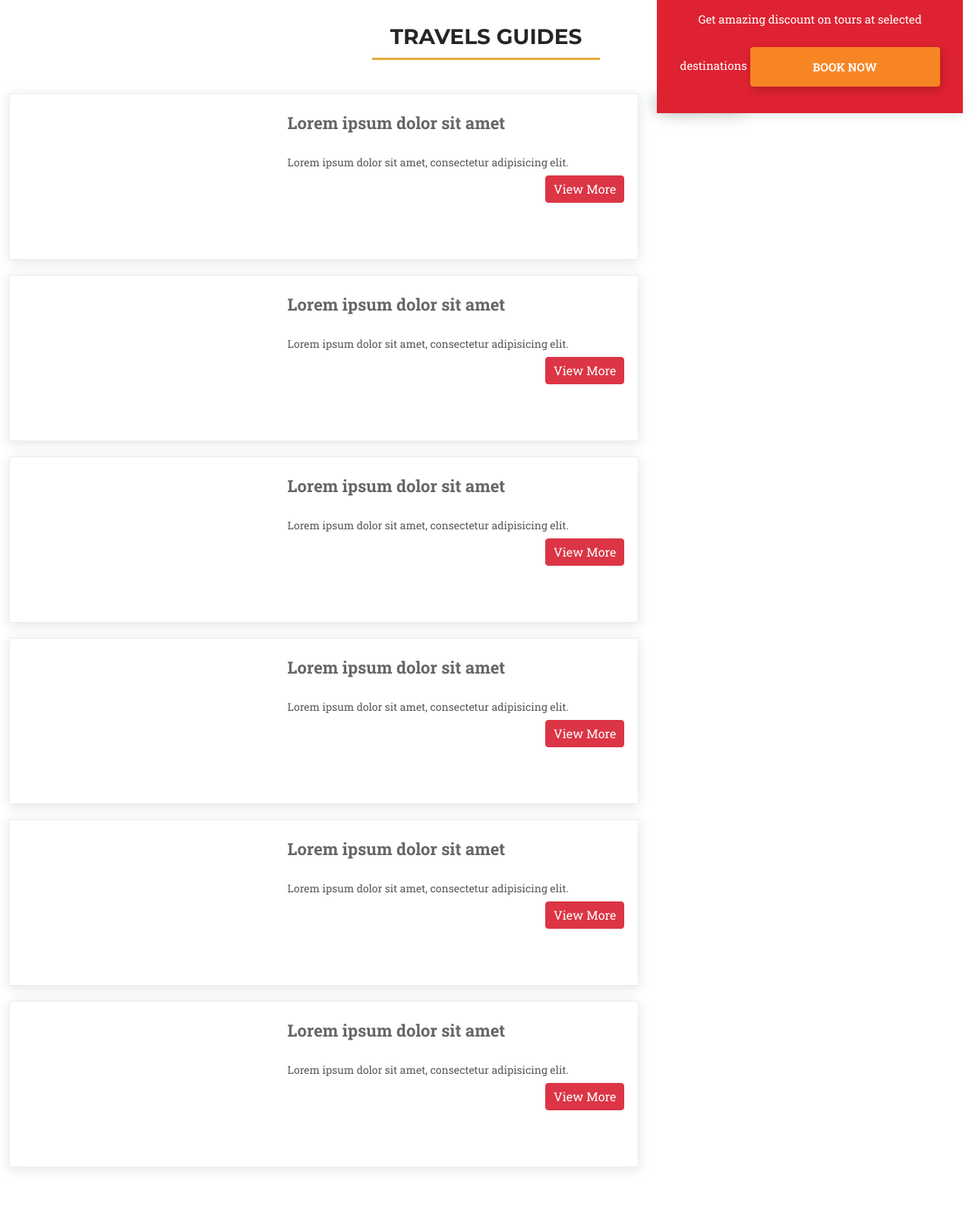
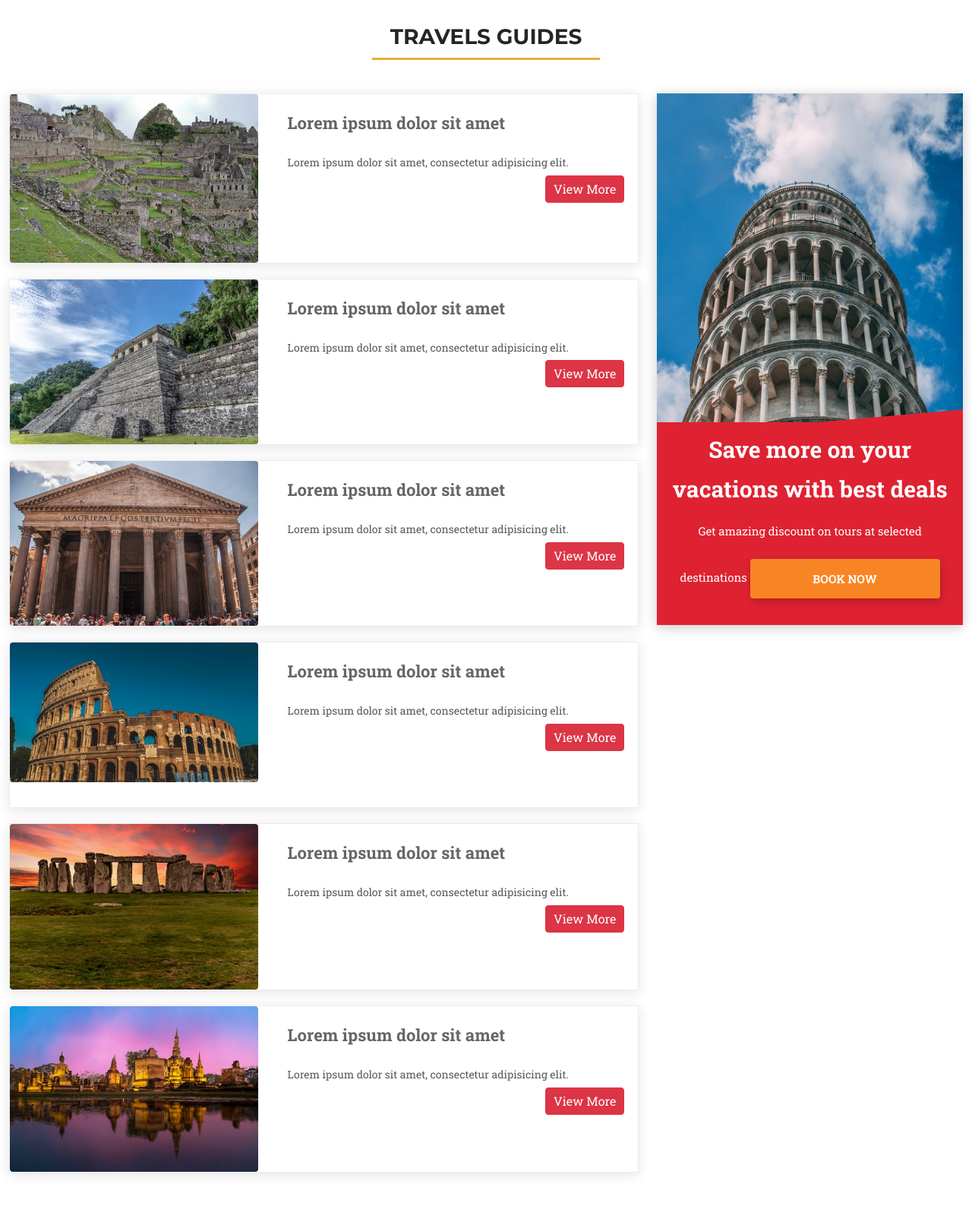
Before and after one commit to langvong01/ProjectSem1, a plain HTML site: page index.html in a window 1280 px wide. Shown: the part 1628-3220 px from the top of the page at 76% size. Drawn offline with nearby package versions, Linux system fonts and the light colour scheme; the site is published under a folder, as on GitHub Pages, so addresses that start at the root find nothing; a web font is replaced by a local one.

Commit message:
fix  src /img to img

```diff
--- a/index.html
+++ b/index.html
@@ -220,8 +220,8 @@
                   <a href="#">
                     <img
                       class="img-fluid rounded mb-3 mb-md-0"
-                      src="/img/lazyload-img.jpg"
-                      data-src="/img/tips/Huayna Picchu.jpeg"
+                      src="img/lazyload-img.jpg"
+                      data-src="img/tips/Huayna Picchu.jpeg"
                       alt=""
                     />
                   </a>
@@ -249,8 +249,8 @@
                   <a href="#">
                     <img
                       class="img-fluid rounded mb-3 mb-md-0"
-                      src="/img/lazyload-img.jpg"
-                      data-src="/img/tips/Palenque.jpeg"
+                      src="img/lazyload-img.jpg"
+                      data-src="img/tips/Palenque.jpeg"
                       alt=""
                     />
                   </a>
@@ -278,8 +278,8 @@
                   <a href="#">
                     <img
                       class="img-fluid rounded mb-3 mb-md-0"
-                      src="/img/lazyload-img.jpg"
-                      data-src="/img/tips/pantheon.jpeg"
+                      src="img/lazyload-img.jpg"
+                      data-src="img/tips/pantheon.jpeg"
                       alt=""
                     />
                   </a>
@@ -307,8 +307,8 @@
                   <a href="#">
                     <img
                       class="img-fluid rounded mb-3 mb-md-0"
-                      src="/img/lazyload-img.jpg"
-                      data-src="/img/tips/Rome.jpeg"
+                      src="img/lazyload-img.jpg"
+                      data-src="img/tips/Rome.jpeg"
                       alt=""
                     />
                   </a>
@@ -336,8 +336,8 @@
                   <a href="#">
                     <img
                       class="img-fluid rounded mb-3 mb-md-0"
-                      src="/img/lazyload-img.jpg"
-                      data-src="/img/tips/Stonehenge.jpeg"
+                      src="img/lazyload-img.jpg"
+                      data-src="img/tips/Stonehenge.jpeg"
                       alt=""
                     />
                   </a>
@@ -365,8 +365,8 @@
                   <a href="#">
                     <img
                       class="img-fluid rounded mb-3 mb-md-0"
-                      src="/img/lazyload-img.jpg"
-                      data-src="/img/tips/sukhothay-latepost.jpeg"
+                      src="img/lazyload-img.jpg"
+                      data-src="img/tips/sukhothay-latepost.jpeg"
                       alt=""
                     />
                   </a>
@@ -392,8 +392,8 @@
           <div class="col-lg-4">
             <div class="offer-skew-red-blue">
               <img
-                src="/img/lazyload-img.jpg"
-                data-src="/img/offer-banner-1.jpeg"
+                src="img/lazyload-img.jpg"
+                data-src="img/offer-banner-1.jpeg"
                 alt="banner-offer"
               />
               <div class="offer-skew-red"></div>
@@ -428,7 +428,7 @@
           <div class="col-lg-4 col-sm-6 mb-4">
             <div class="portfolio-item">
               <img
-                src="/img/lazyload-img.jpg"
+                src="img/lazyload-img.jpg"
                 data-src="img/galley/effel.jpg"
                 class="img-fluid"
                 alt="#thapeffel"
@@ -442,7 +442,7 @@
           <div class="col-lg-4 col-sm-6 mb-4">
             <div class="portfolio-item">
               <img
-                src="/img/lazyload-img.jpg"
+                src="img/lazyload-img.jpg"
                 data-src="img/galley/Colorado%20National%20.jpeg"
                 class="img-fluid"
                 alt="#ColoradoNational"
@@ -458,7 +458,7 @@
           <div class="col-lg-4 col-sm-6 mb-4">
             <div class="portfolio-item">
               <img
-                src="/img/lazyload-img.jpg"
+                src="img/lazyload-img.jpg"
                 data-src="img/galley/Hadleigh%20Castlejpeg.jpeg"
                 class="img-fluid"
                 alt="#Hadleigh"
@@ -474,7 +474,7 @@
           <div class="col-lg-4 col-sm-6 mb-4">
             <div class="portfolio-item">
               <img
-                src="/img/lazyload-img.jpg"
+                src="img/lazyload-img.jpg"
                 data-src="img/galley/Otowasan%20Kiyomizu.jpeg"
                 class="img-fluid"
                 alt="#OtowasanKiyomizu"
@@ -488,7 +488,7 @@
           <div class="col-lg-4 col-sm-6 mb-4">
             <div class="portfolio-item">
               <img
-                src="/img/lazyload-img.jpg"
+                src="img/lazyload-img.jpg"
                 data-src="img/galley/Plaza%20de%20España.jpeg"
                 class="img-fluid"
                 alt="#PlazaEspaña"
@@ -504,7 +504,7 @@
           <div class="col-lg-4 col-sm-6 mb-4">
             <div class="portfolio-item">
               <img
-                src="/img/lazyload-img.jpg"
+                src="img/lazyload-img.jpg"
                 data-src="img/galley/Taj%20Mahal.jpeg"
                 class="img-fluid"
                 alt="#TajMahal"
```
Also changed, not shown: galley.html (+1 -14 lines).
